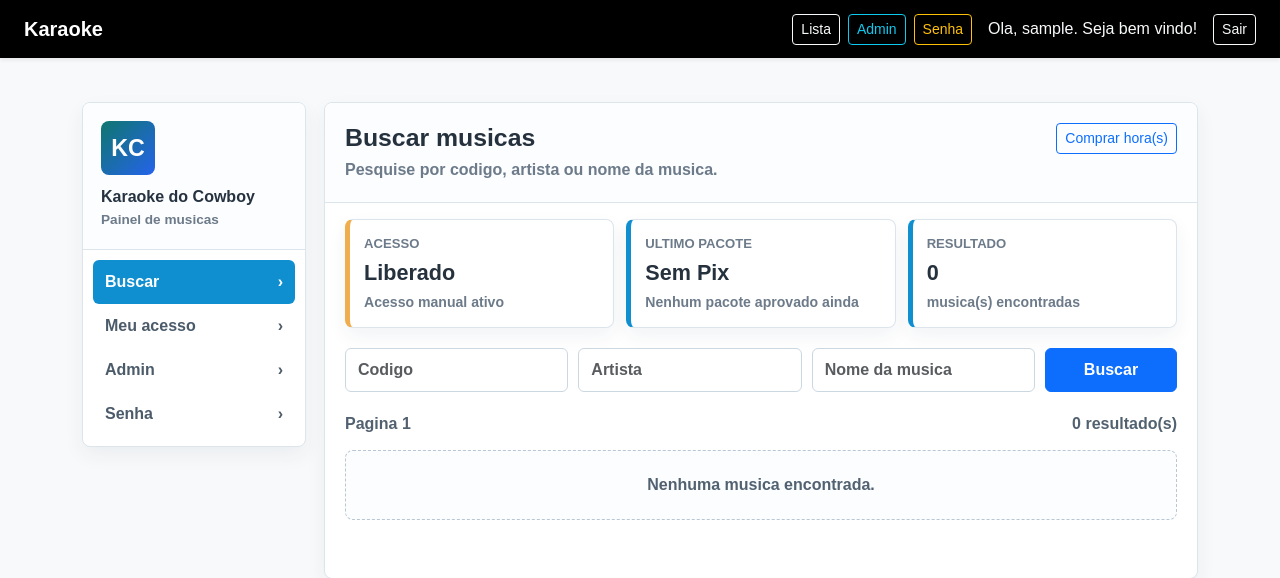
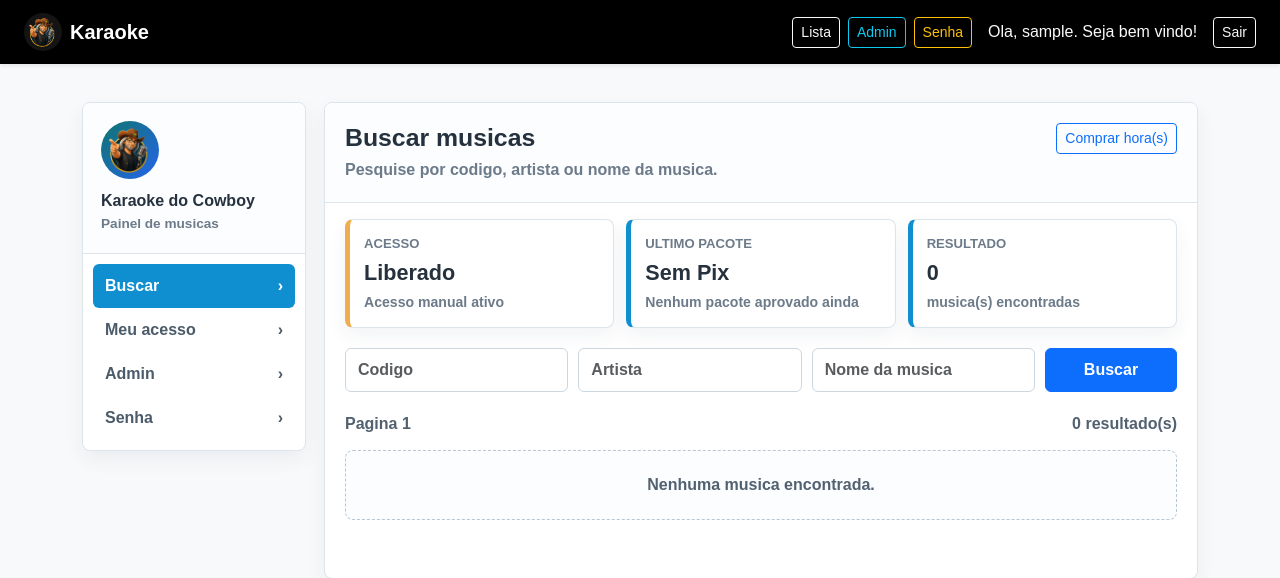
Before and after one commit to denilsonrgama/karaoke_frontend, a Django app: page /musicas/ in a window 1280 px wide. Shown: the top 578 px of the page. Run offline with Django 5.2, Linux system fonts and the light colour scheme; the visitor is signed in with stand-in values (Sample User, id 1); data that the repository does not hold is empty.

Commit message:
Use simplified brand mark across layouts

```diff
--- a/musicas/templates/base.html
+++ b/musicas/templates/base.html
@@ -20,7 +20,18 @@
         }
 
         .app-navbar .navbar-brand {
+            display: inline-flex;
+            align-items: center;
+            gap: 8px;
             white-space: nowrap;
+        }
+
+        .app-navbar-logo {
+            width: 38px;
+            height: 38px;
+            border-radius: 999px;
+            object-fit: contain;
+            background: rgba(255,255,255,.08);
         }
 
         .app-nav-actions {
@@ -81,7 +92,10 @@
 
 {% if not hide_nav %}
 <nav class="navbar navbar-dark bg-black px-4 shadow-sm fixed-top app-navbar">
-    <a class="navbar-brand fw-bold" href="{% url 'home' %}">Karaoke</a>
+    <a class="navbar-brand fw-bold" href="{% url 'home' %}">
+        <img src="{% static 'musicas/brand/brand-mark-candidate.png' %}" alt="Karaoke do Cowboy" class="app-navbar-logo">
+        <span>Karaoke</span>
+    </a>
 
     <div class="d-flex gap-2 align-items-center app-nav-actions">
         <a href="{% url 'lista_musicas' %}" class="btn btn-outline-light btn-sm">Lista</a>
--- a/musicas/templates/musicas/lista.html
+++ b/musicas/templates/musicas/lista.html
@@ -1,4 +1,5 @@
 {% extends "base.html" %}
+{% load static %}
 
 {% block title %}Buscar musicas - Karaoke do Cowboy{% endblock %}
 
@@ -44,14 +45,18 @@
     .brand-mark {
         display: grid;
         place-items: center;
-        width: 54px;
-        height: 54px;
+        width: 58px;
+        height: 58px;
         margin-bottom: 12px;
-        border-radius: 8px;
+        border-radius: 999px;
         background: linear-gradient(135deg, #0f766e, #2563eb);
-        color: #fff;
-        font-size: 1.45rem;
-        font-weight: 900;
+        overflow: hidden;
+    }
+
+    .brand-mark img {
+        width: 100%;
+        height: 100%;
+        object-fit: contain;
     }
 
     .brand-title {
@@ -315,9 +320,8 @@
 
         .brand-mark {
             margin-bottom: 0;
-            width: 44px;
-            height: 44px;
-            font-size: 1.15rem;
+            width: 48px;
+            height: 48px;
         }
 
         .side-nav {
@@ -363,7 +367,9 @@
 <div class="karaoke-dashboard">
     <aside class="side-panel">
         <div class="brand-block">
-            <div class="brand-mark">KC</div>
+            <div class="brand-mark">
+                <img src="{% static 'musicas/brand/brand-mark-candidate.png' %}" alt="Karaoke do Cowboy">
+            </div>
             <div>
                 <h1 class="brand-title">Karaoke do Cowboy</h1>
                 <p class="brand-subtitle">Painel de musicas</p>
```
Also changed, not shown: musicas/templates/musicas/details.html (+16 -10 lines), musicas/templates/musicas/home.html (+13 -6 lines), payments/templates/payments/payment_page.html (+15 -10 lines).
